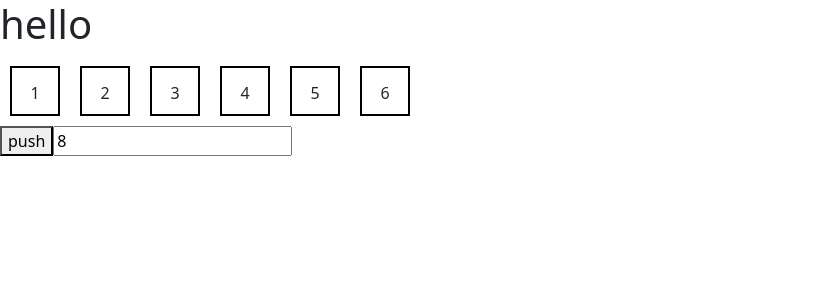
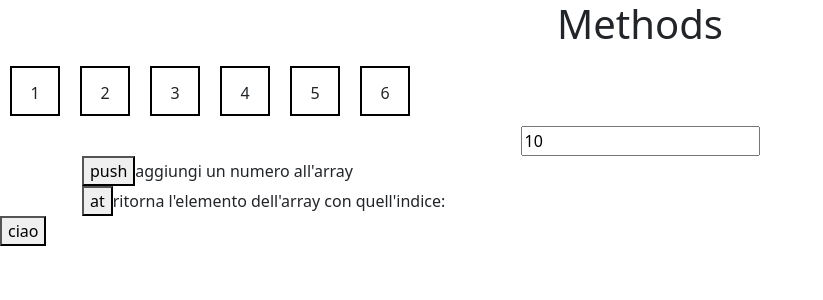
Before and after one commit to Federicaye/fundamentals, a Vue app: page / in a window 1280 px wide. Shown: the top 300 px of the page, without its empty margins (0-823 px from the left). Built offline with nearby package versions, Linux system fonts and the light colour scheme.

Commit message:
at method

```diff
--- a/src/App.vue
+++ b/src/App.vue
@@ -1,15 +1,26 @@
 <template>
   <div>
-<h1>hello</h1>
-<ArraysComponent/>
+    <h1>Methods</h1>
+    <ArraysComponent />
+    <div class="insertNumber"><input type="number" v-model="data.numberUser"></div>
+    <div class="container">
+      <div>
         <button @click="data.actions.pushArray(data.numberUser)">push</button>
-<input type="number" v-model="data.numberUser">
+        <span>aggiungi un numero all'array</span>
       </div>
+      <div>
+        <button @click="data.actions.atArray(data.numberUser)">at</button>
+        <span>ritorna l'elemento dell'array con quell'indice: {{ data.numberAt }}</span>
+      </div>
+    </div>
+  </div>
+  <ButtonComponent @click="data.actions.pushArray(data.numberUser)" />
 </template>
 
 <script>
 import { data } from "./data.js";
-import ArraysComponent from './components/ArraysComponent.vue'
+import ArraysComponent from './components/ArraysComponent.vue';
+import ButtonComponent from './components/ButtonComponent.vue'
 export default {
   name: 'App',
   data() {
@@ -19,10 +30,18 @@ import ArraysComponent from './components/ArraysComponent.vue'
   },
   components: {
     ArraysComponent,
-    }
+    ButtonComponent
+  },
+
 }
 </script>
 
 <style lang="scss" scoped>
+h1 {
+  text-align: center
+}
 
+.insertNumber {
+  text-align: center;
+}
 </style>
--- a/src/components/ArraysComponent.vue
+++ b/src/components/ArraysComponent.vue
@@ -1,7 +1,9 @@
 <template>
-    <div class="numbers">
-        <div v-for="(number, index) in data.arrayNumbers" :key="index" class="number">
-            <p>{{ number }}</p>
+    <div class="display">
+        <div class="numbers">
+            <div v-for="(number, index) in data.arrayNumbers" :key="index" class="number">
+                <p>{{ number }}</p>
+            </div>
         </div>
     </div>
 </template>
@@ -19,6 +21,9 @@ export default {
 </script>
 
 <style lang="scss" scoped>
+/* .display{
+    position: fixed;
+} */
 .numbers {
     display: flex;
 }
--- /dev/null
+++ b/src/components/ButtonComponent.vue
@@ -0,0 +1,23 @@
+<template>
+    <button>ciao</button>
+
+</template>
+
+<script>
+import { data } from "../data.js";
+    export default {
+        name: 'ButtonComponent',
+        data() {
+            return{
+                data,
+            }
+        },
+
+
+
+    }
+</script>
+
+<style lang="scss" scoped>
+
+</style>
--- a/src/data.js
+++ b/src/data.js
@@ -6,9 +6,14 @@ export const data = reactive({
             data.arrayNumbers.push(n);
             console.log(data.arrayNumbers);
         },
+        atArray(n) {
+           data.numberAt = data.arrayNumbers.at(n);
+
+        }
 
     },
-    numberUser: "8",
+    numberUser: "10",
+    numberAt: "",
 
 })
 /*  pushArray(array) {
```
Lines whose indentation alone changed are shown as unchanged.
